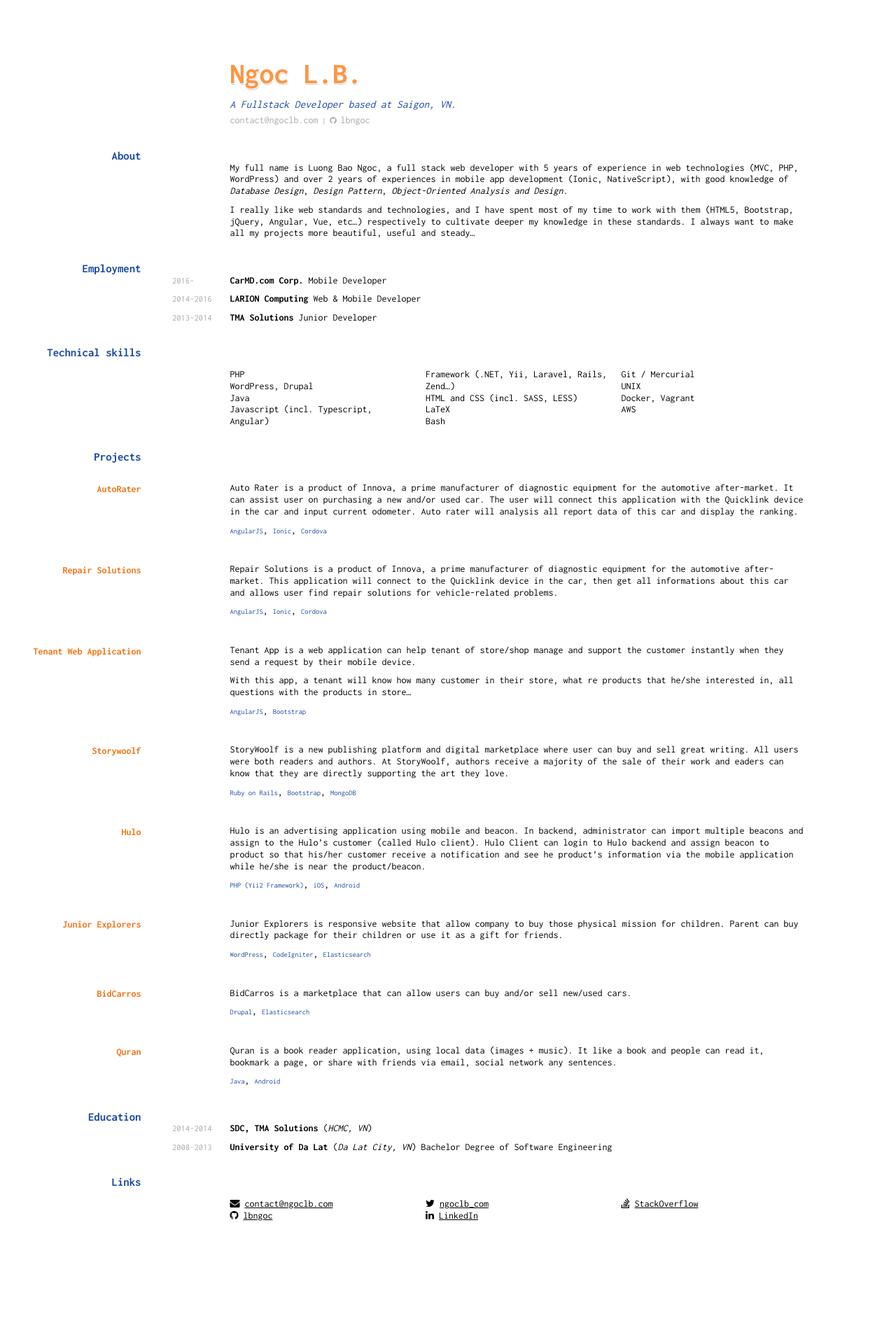
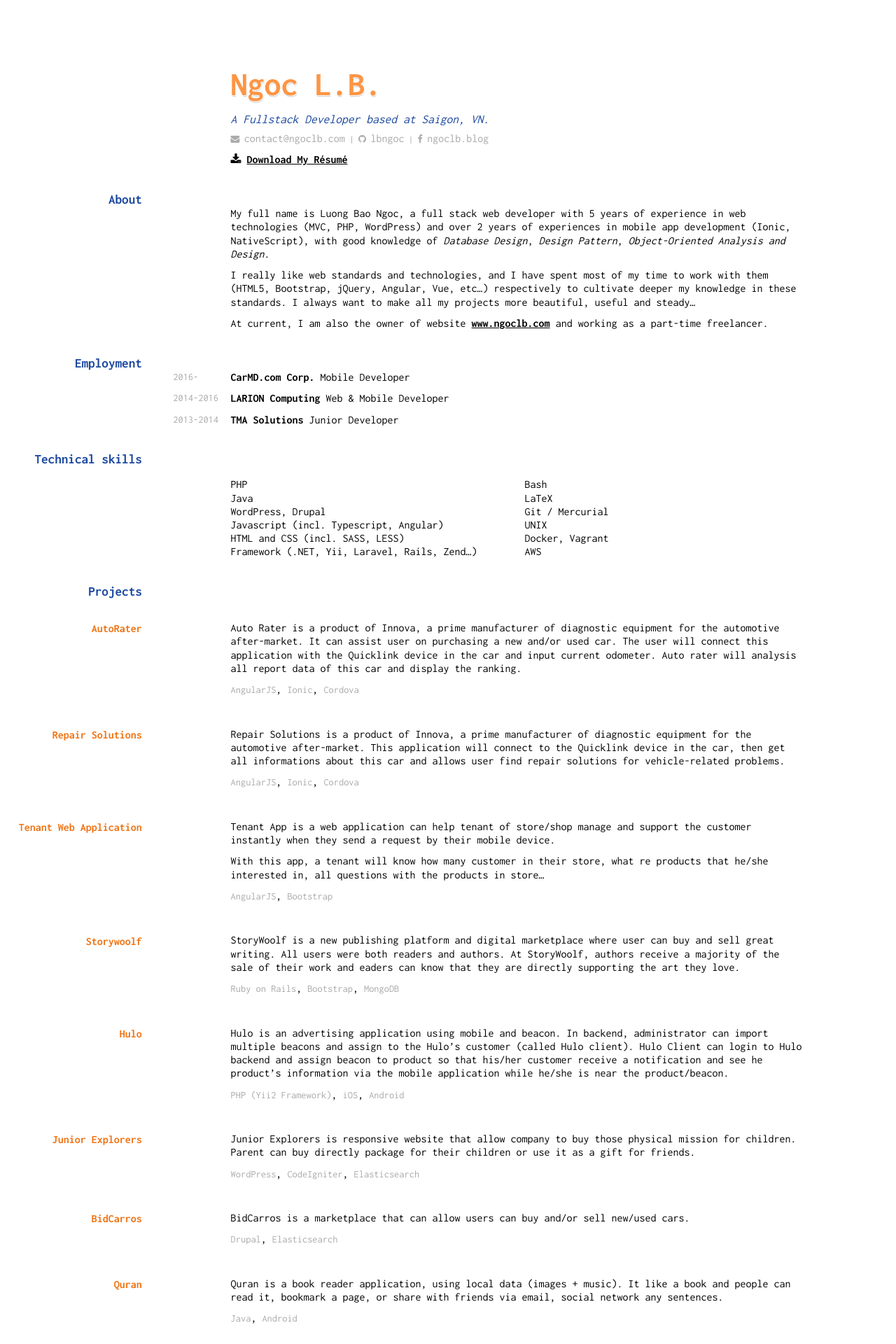
Before and after one commit to lbngoc/lbngoc.github.io, a Jekyll site: the page built from index.md, in a window 1280 px wide. Shown: the top 1920 px of the page at 70% size. Built offline with Jekyll 4.4.1, drawn with Linux system fonts in a browser that asks for light colours; nearby versions of some CDN libraries; before the commit the page ends 1872 px from its top, so only the background shows below that; some of the changed text lies outside the part shown.

Commit message:
Add cv PDF, update some infos

```diff
--- a/_layouts/cv.html
+++ b/_layouts/cv.html
@@ -2,7 +2,7 @@
 <html>
 <head>
   <meta charset=utf-8 />
-  <title>Ngoc L.B - Fullstack Freelance Developer - Saigon, VN</title>
+  <title>Ngoc L.B - Fullstack Developer and Freelancer at Saigon, VN</title>
   <!-- <meta name="viewport" content="width=device-width, initial-scale=1.0"> -->
   <link href="media/cv-screen.css" type="text/css" rel="stylesheet" media="screen">
   <link href="media/cv-print.css" type="text/css" rel="stylesheet" media="print">
--- a/index.md
+++ b/index.md
@@ -6,17 +6,22 @@ title: Ngoc L.B's CV
 A Fullstack Developer based at Saigon, VN.
 
 <div id="webaddress">
-<a href="mailto:contact@ngoclb.com">contact@ngoclb.com</a>
+<i class="fa fa-envelope"></i> <a href="mailto:contact@ngoclb.com">contact@ngoclb.com</a>
 |
 <i class="fa fa-github"></i> <a href="http://github.com/lbngoc">lbngoc</a>
+|
+<i class="fa fa-facebook"></i> <a href="http://facebook.com/ngoclb.blog">ngoclb.blog</a>
 </div>
 
+<i class="fa fa-download"></i> **[Download My Résumé](cv.pdf)**
 
 ## About
 
 My full name is Luong Bao Ngoc, a full stack web developer with 5 years of experience in web technologies (MVC, PHP, WordPress) and over 2 years of experiences in mobile app development (Ionic, NativeScript), with good knowledge of _Database Design_, _Design Pattern_, _Object-Oriented Analysis and Design_.
 
 I really like web standards and technologies, and I have spent most of my time to work with them (HTML5, Bootstrap, jQuery, Angular, Vue, etc…) respectively to cultivate deeper my knowledge in these standards. I always want to make all my projects more beautiful, useful and steady…
+
+At current, I am also the owner of website **[www.ngoclb.com](https://www.ngoclb.com)** and working as a part-time freelancer.
 
 ## Employment
 
@@ -32,13 +37,13 @@ __TMA Solutions__ Junior Developer
 ## Technical skills
 
 * PHP
+* Java
 * WordPress, Drupal
-* Java
 * Javascript (incl. Typescript, Angular)
+* HTML and CSS (incl. SASS, LESS)
 * Framework (.NET, Yii, Laravel, Rails, Zend...)
-* HTML and CSS (incl. SASS, LESS)
+* Bash
 * LaTeX
-* Bash
 * Git / Mercurial
 * UNIX
 * Docker, Vagrant
@@ -96,6 +101,32 @@ Quran is a book reader application, using local data (images + music). It like a
 
 > `Java`, `Android`
 
+## Open Source Projects
+
+### Press2Blogger
+
+Press2Blogger is a node command line application (CLI) that could help you move or backup your current website from Wordpress to Blogger.
+
+_npm: [https://www.npmjs.com/package/press2blogger](https://www.npmjs.com/package/press2blogger)_
+
+> `Node`, `oclif`
+
+### WP PleaseWait
+
+WP PleaseWait is a wordpress plugin for [PleaseWait](https://pathgather.github.io/please-wait) library to display beautiful loading screen for your WordPress site.
+
+_Github: [https://github.com/lbngoc/wp-please-wait](https://github.com/lbngoc/wp-please-wait)_
+
+> `WordPress`
+
+### post2Groups (FB MassPost)
+
+This is an extension for Google Chrome, allow user post a message with link or media attachments to multiple groups on Facebook.
+
+_Demo: [https://www.youtube.com/watch?v=sn0YlWjR7yI](https://www.youtube.com/watch?v=sn0YlWjR7yI)_
+
+> `Chrome Extension`
+
 ## Education
 
 `2014-2014`
@@ -108,9 +139,8 @@ Bachelor Degree of Software Engineering
 ## Links
 
 <!-- fa are fontawesome, ai are academicons -->
-* <i class="fa fa-envelope"></i> <a href="mailto:contact@ngoclb.com">contact@ngoclb.com</a><br />
-* <i class="fa fa-github"></i> <a href="http://github.com/lbngoc">lbngoc</a><br />
-* <i class="fa fa-twitter"></i> <a href="http://twitter.com/ngoclb_com">ngoclb_com</a><br />
+* <i class="fa fa-github"></i> <a href="http://github.com/lbngoc">Github</a><br />
+* <i class="fa fa-twitter"></i> <a href="http://twitter.com/ngoclb_com">Twitter</a><br />
 * <i class="fa fa-linkedin"></i> <a href="https://www.linkedin.com/in/ngoclb/">LinkedIn</a>
 * <i class="fa fa-stack-overflow"></i> <a href="https://stackoverflow.com/users/4715089/ng%E1%BB%8Dc-l%C6%B0%C6%A1ng">StackOverflow</a>
 
--- a/media/cv-print.css
+++ b/media/cv-print.css
@@ -54,9 +54,9 @@ table {
 
 body {
 	font: normal normal 400;
-	font-size: 9pt;
+	font-size: 10pt;
 	line-height: 1.35em;
-	font-family: "Open sans", sans-serif;
+	font-family: "Helvetica", "Ubuntu", sans-serif;
 	/*margin-top: 1em;
 	margin-left: 1em;*/
 }
@@ -179,6 +179,11 @@ a:hover {
 	text-decoration: none;
 }
 
+#webaddress + p {
+	display: none;
+	visibility: hidden;
+}
+
 em {
 	font-style: normal;
 	color: #2d4e5e
--- a/media/cv-screen.css
+++ b/media/cv-screen.css
@@ -19,16 +19,13 @@ time, mark, audio, video {
   margin: 0;
   padding: 0;
   border: 0;
-  font-size: 1rem;
+  font-size: 16px;
   vertical-align: baseline;
 }
 /* HTML5 display-role reset for older browsers */
 article, aside, details, figcaption, figure,
 footer, header, hgroup, menu, nav, section {
   display: block;
-}
-html {
-  font-size: 14px;
 }
 body {
   line-height: 1;
@@ -87,8 +84,6 @@ p code {
 blockquote p code {
   position: initial;
   left: auto;
-  font-size: 75%;
-  color: #1D49A0;
 }
 
 ul {
@@ -97,9 +92,9 @@ ul {
   width: 65%;
   margin-bottom: 1.5em;
   margin-top: 1em;
-  columns: 3;
-  -webkit-columns: 3;
-  -moz-columns: 3;
+  columns: 2;
+  -webkit-columns: 2;
+  -moz-columns: 2;
 }
 
 
@@ -175,6 +170,7 @@ a:hover {
 
 #webaddress {
   margin-top: 0em;
+  margin-bottom: 0.8em;
   position: relative;
   margin-left: 25%;
   color: #aaa;
```
Also changed, not shown: 1 other file.
